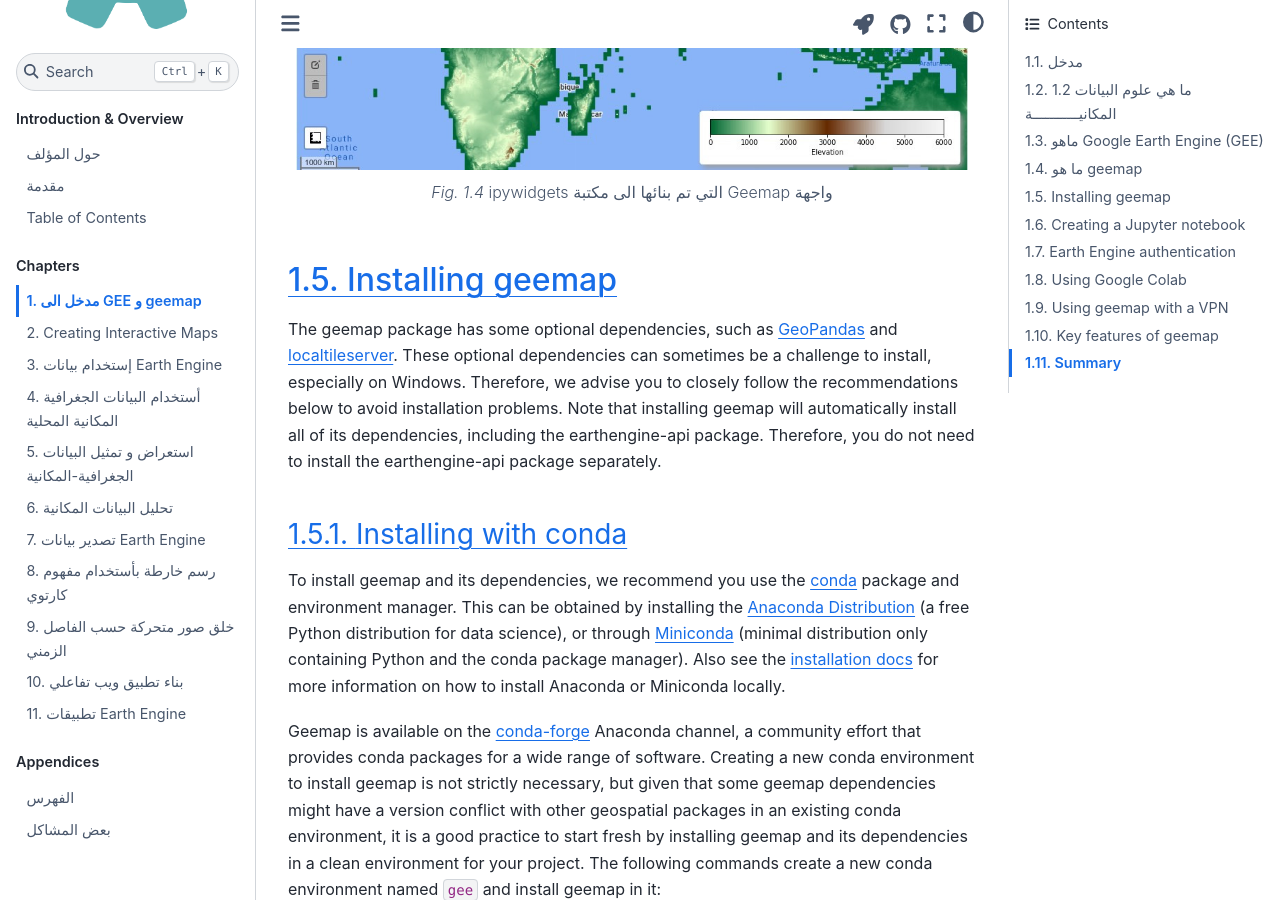
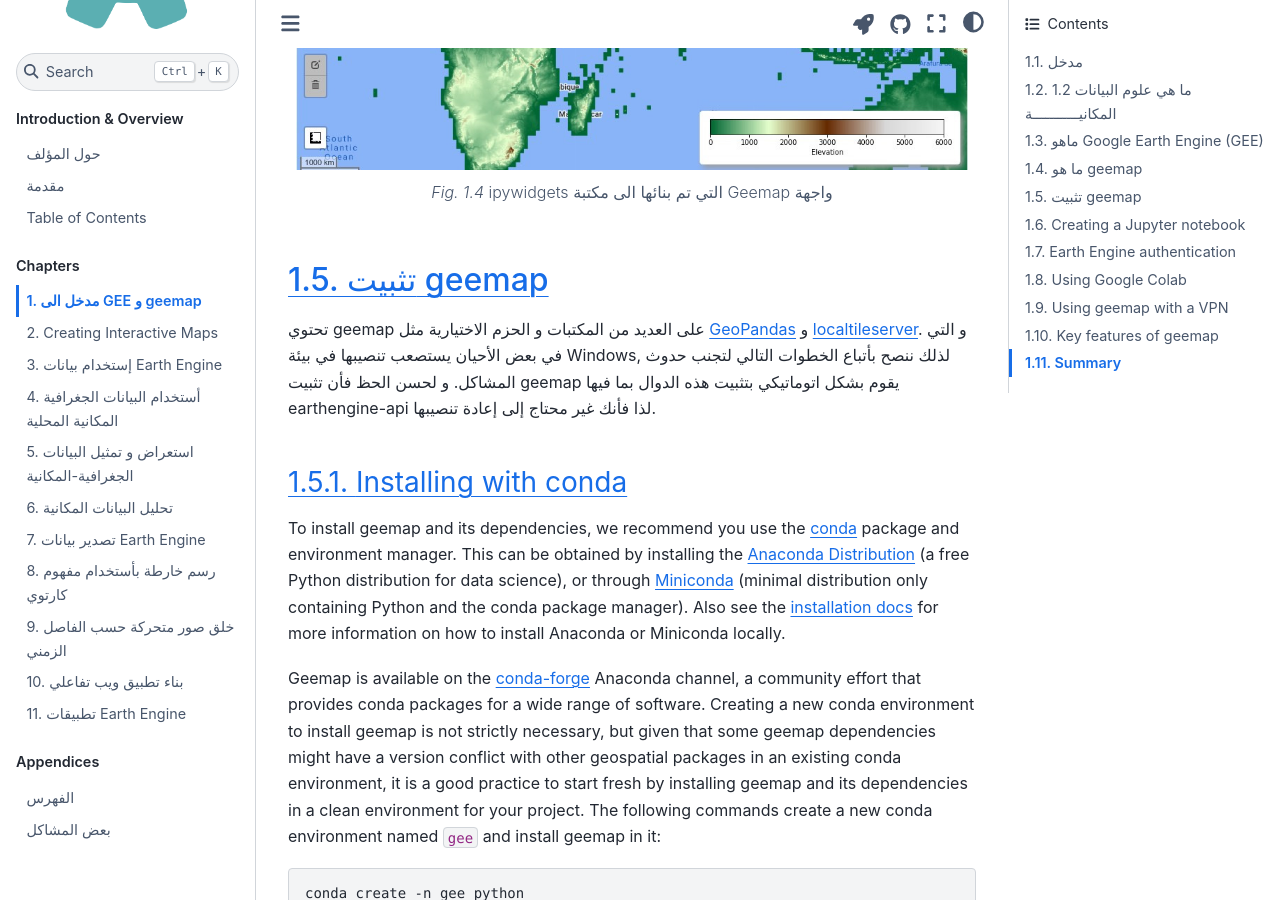
Before and after one commit to giswqs/geebook-arabic, a Jupyter Book: the page built from chapters/01_introduction.md, in a window 1280 px wide and 900 px high, scrolled down 4151 px. Built offline with Jupyter Book 1.0.4 settings and Sphinx 7.4.7 and the Sphinx Book theme 1.1.4, drawn with Linux system fonts in a browser that asks for light colours; cross-references to code outside the pages are shown as plain code; some of the changed text lies outside the part shown.

Commit message:
Update 01_introduction.md

```diff
--- a/chapters/01_introduction.md
+++ b/chapters/01_introduction.md
@@ -85,9 +85,8 @@ width: 100%
 
 (ch01:install)=
 
-## Installing geemap
-
-The geemap package has some optional dependencies, such as [GeoPandas](https://geopandas.org) and [localtileserver](https://github.com/banesullivan/localtileserver). These optional dependencies can sometimes be a challenge to install, especially on Windows. Therefore, we advise you to closely follow the recommendations below to avoid installation problems. Note that installing geemap will automatically install all of its dependencies, including the earthengine-api package. Therefore, you do not need to install the earthengine-api package separately.
+## تثبيت geemap
+تحتوي geemap  على العديد من المكتبات و الحزم الاختيارية مثل [GeoPandas](https://geopandas.org) و [localtileserver](https://github.com/banesullivan/localtileserver). و التي في بعض الأحيان يستصعب تنصيبها في بيئة Windows, لذلك ننصح بأتباع الخطوات التالي لتجنب حدوث المشاكل. و لحسن الحظ فأن تثبيت geemap يقوم بشكل اتوماتيكي بتثبيت هذه الدوال بما فيها earthengine-api لذا فأنك غير محتاج إلى إعادة تنصيبها.
 
 (ch01:conda)=
 
```
